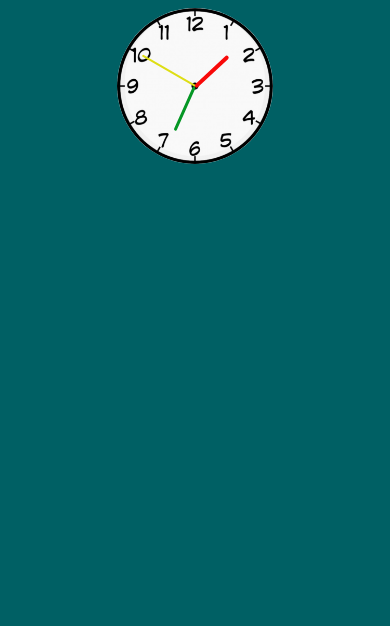
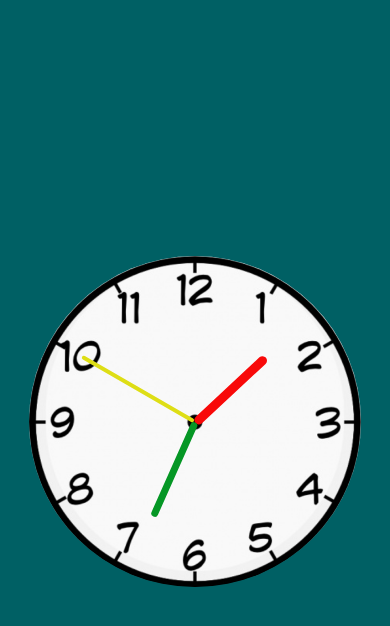
Before and after one commit to SomeshN-GitHub/AnalogClock, a plain HTML site: page index.html in a window 390 px wide. Drawn offline with Linux system fonts and the light colour scheme.

Commit message:
Mobile size corrected

```diff
--- a/index.html
+++ b/index.html
@@ -4,10 +4,13 @@
     <meta charset="UTF-8" />
     <meta http-equiv="X-UA-Compatible" content="IE=edge" />
     <meta name="viewport" content="width=device-width, initial-scale=1.0" />
-    <title>Document</title>
+    <title>Analog Clock</title>
     <style>
       body {
         background-color: #006064;
+        display: flex;
+        align-items: center;
+        min-height: 98vh;
       }
       .clockcontainer {
         background: url(./bg.png) no-repeat;
@@ -59,15 +62,21 @@
         transform-origin: bottom;
         /* display: none; */
       }
-      @keyframes glow{
-        0%{
+      @keyframes glow {
+        0% {
           box-shadow: 0px 0px 0px 0px #ffff00;
         }
-        50%{
+        50% {
           box-shadow: 0px 0px 65px 7px #ffff00;
         }
-        100%{
+        100% {
           box-shadow: 0px 0px 0px 0px #ffff00;
+        }
+      }
+      @media screen and (max-width:750px) {
+        .clockcontainer {
+          height: 85vw;
+          width: 85vw;
         }
       }
     </style>
```
